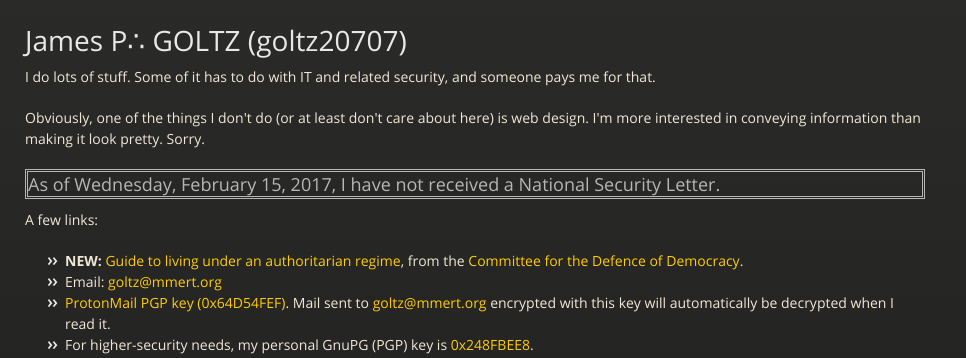
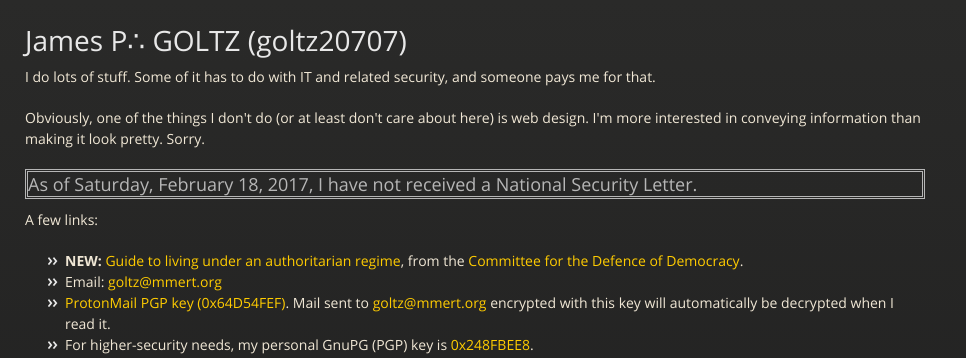
Before and after one commit to goltz20707/goltz20707.github.io, a Jekyll site: the page built from index.html, in a window 1280 px wide. Shown: the top 358 px of the page, without its empty margins (0-966 px from the left). Built offline with Jekyll 4.4.1, drawn with Linux system fonts in a browser that asks for light colours.

Commit message:
Update nsl.html

```diff
--- a/_includes/nsl.html
+++ b/_includes/nsl.html
@@ -4,6 +4,6 @@ date '+%A, %B %e, %Y,'
 
 <h3 style="border: double">As of
 
-Wednesday, February 15, 2017,
+Saturday, February 18, 2017,
 
 I have not received a National Security Letter.</h3>
```
